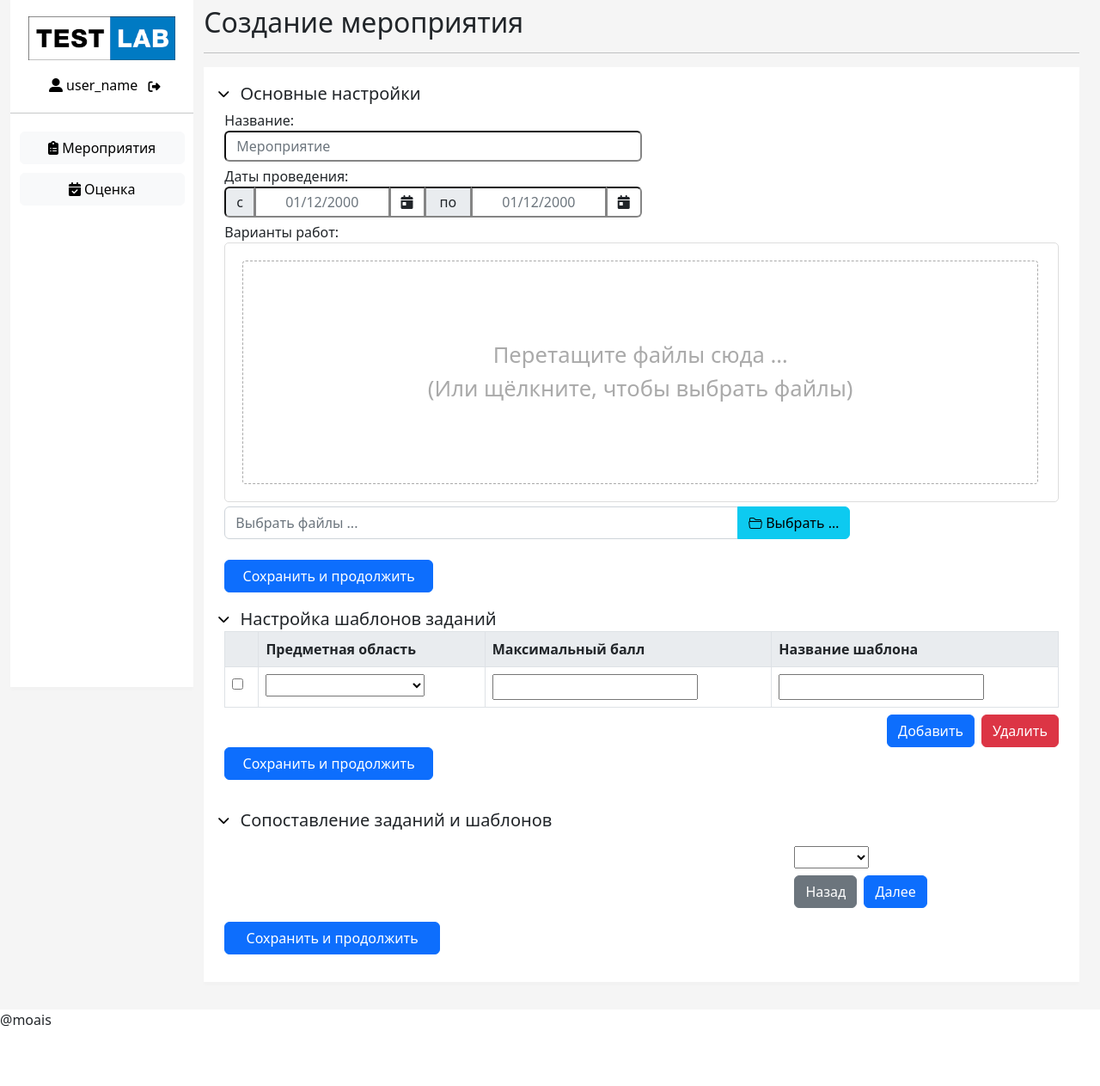
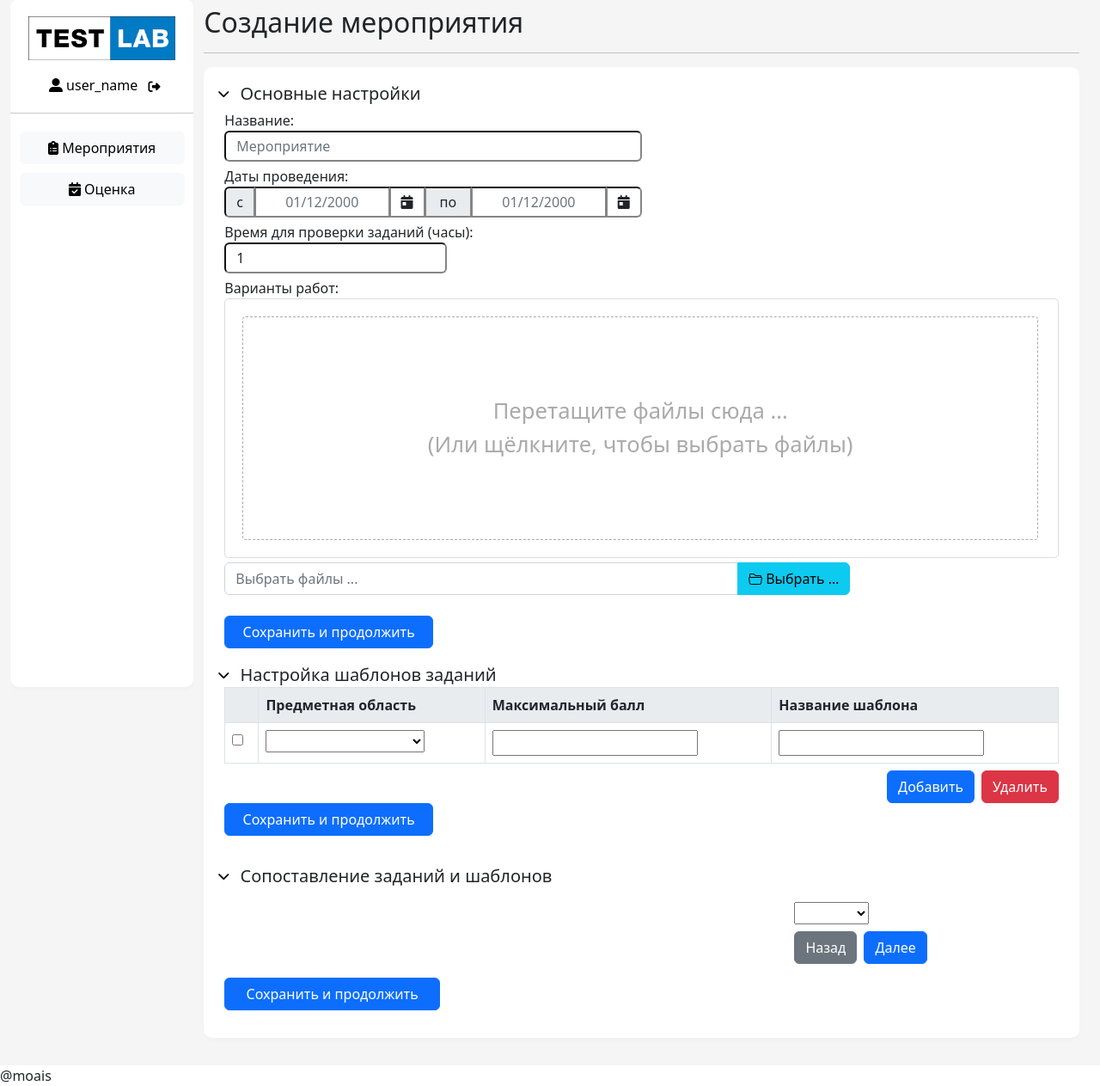
Before and after one commit to ScarlettD1/RIPC, a Django app: page /create_event in a window 1280 px wide. Shown: the part 17-1280 px from the top of the page at 86% size. Before the commit the page ends 1211 px from the top, so only its background shows below. Run offline with Django 4.2, Linux system fonts and the light colour scheme; the visitor is signed in with stand-in values (Sample User, id 1); some libraries are stand-ins or nearby versions.

Commit message:
Небольшое исправление

```diff
--- a/ripc/static/css/styles.css
+++ b/ripc/static/css/styles.css
@@ -54,6 +54,7 @@ body.login_page {
   padding-left: 0;
   padding-right: 0;
   margin-bottom: 2rem;
+  border-radius: 10px;
 }
 
 .user_name {
--- a/ripc/templates/main_pages/create_event.html
+++ b/ripc/templates/main_pages/create_event.html
@@ -34,7 +34,7 @@
                     <label class="create-event-form" for="inputCalendar">
                         Даты проведения:
                         <div class="w-50" id="inputCalendar">
-                            <div class="input-daterange input-group w-20" id="datepicker">
+                            <div class="input-daterange input-group" id="datepicker">
                                 <label class="input-group-text calendar-input" style="border-left-color: rgb(18,18,18);" for="inputEventStartDate">c</label>
                                 <input type="text" class="input-sm form-control calendar-input" id="inputEventStartDate" placeholder="01/12/2000" required/>
                                 <span class="input-group-text bg-white calendar-input">
@@ -47,6 +47,10 @@
                                 </span>
                             </div>
                         </div>
+                    </label>
+                    <label class="create-event-form" for="inputCheckTime">
+                        Время для проверки заданий (часы):
+                        <input class="form-control w-auto event-input"  type="number" min="1" name="check_time" id="inputCheckTime" placeholder="1" required value="1">
                     </label>
                     <label class="create-event-form" for="inputEventFiles">
                         Варианты работ:
```
